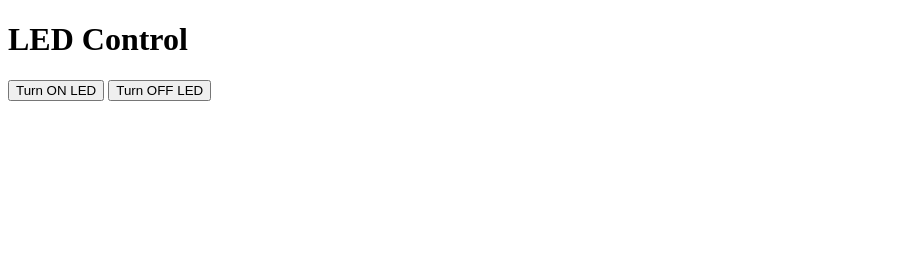
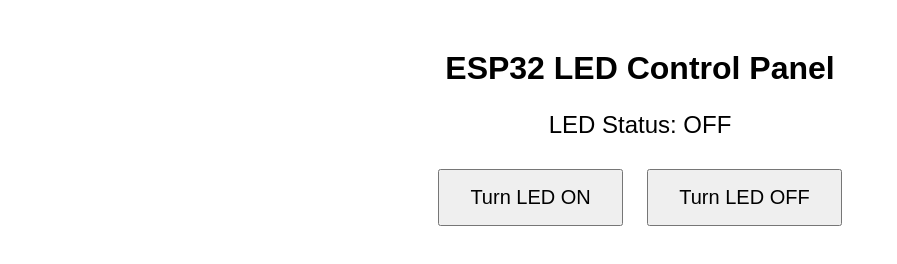
Before and after one commit to Mukilan0227/RSA, a plain HTML site: page index.html in a window 1280 px wide. Shown: the whole page, without its empty margins (0-897 px from the left). Drawn offline with Linux system fonts and the light colour scheme.

Commit message:
index.html

```diff
--- a/index.html
+++ b/index.html
@@ -3,18 +3,49 @@
 <head>
     <meta charset="UTF-8">
     <meta name="viewport" content="width=device-width, initial-scale=1.0">
-    <title>ESP8266 LED Control</title>
+    <title>ESP32 LED Control</title>
+    <style>
+        body {
+            font-family: Arial, sans-serif;
+            text-align: center;
+            margin-top: 50px;
+        }
+        button {
+            font-size: 20px;
+            padding: 15px 30px;
+            margin: 10px;
+            cursor: pointer;
+        }
+        #status {
+            font-size: 24px;
+            margin-bottom: 20px;
+        }
+    </style>
 </head>
 <body>
-    <h1>LED Control</h1>
-    <button onclick="controlLED('1')">Turn ON LED</button>
-    <button onclick="controlLED('0')">Turn OFF LED</button>
+    <h1>ESP32 LED Control Panel</h1>
+    <p id="status">LED Status: <span id="ledStatus">OFF</span></p>
+    <button onclick="controlLED('1')">Turn LED ON</button>
+    <button onclick="controlLED('0')">Turn LED OFF</button>
 
     <script>
         function controlLED(state) {
-            fetch('data1.html', { method: 'POST', body: state })
-                .then(response => console.log('LED state:', state))
-                .catch(error => console.error('Error:', error));
+            fetch('https://raw.githubusercontent.com/mukilan0227/RSA/main/led_status.txt', {
+                method: 'PUT',
+                body: state,
+                headers: {
+                    'Content-Type': 'text/plain'
+                }
+            })
+            .then(response => {
+                if (response.ok) {
+                    document.getElementById('ledStatus').innerText = state === '1' ? 'ON' : 'OFF';
+                    alert('LED status updated!');
+                } else {
+                    alert('Failed to update LED status.');
+                }
+            })
+            .catch(error => console.error('Error:', error));
         }
     </script>
 </body>
```
